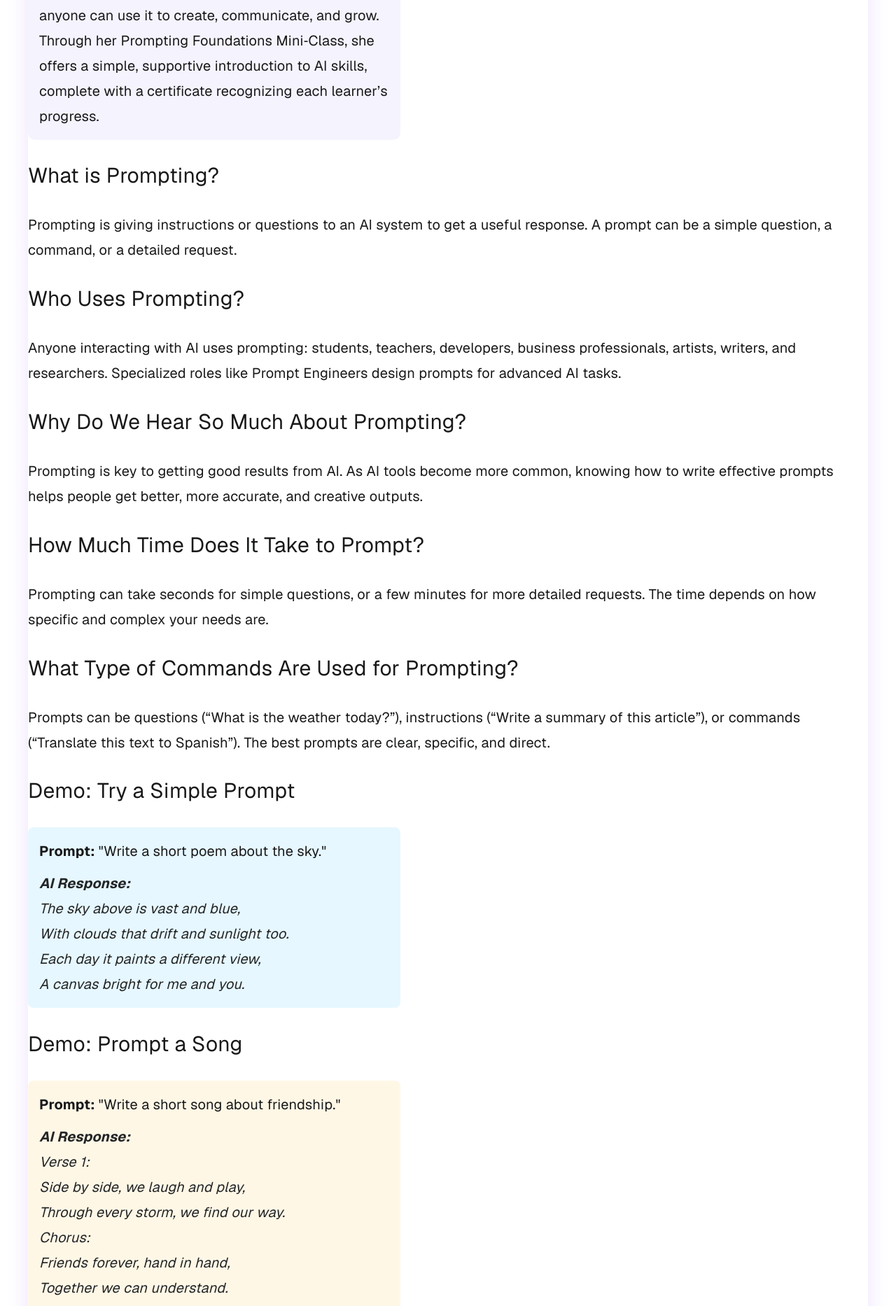
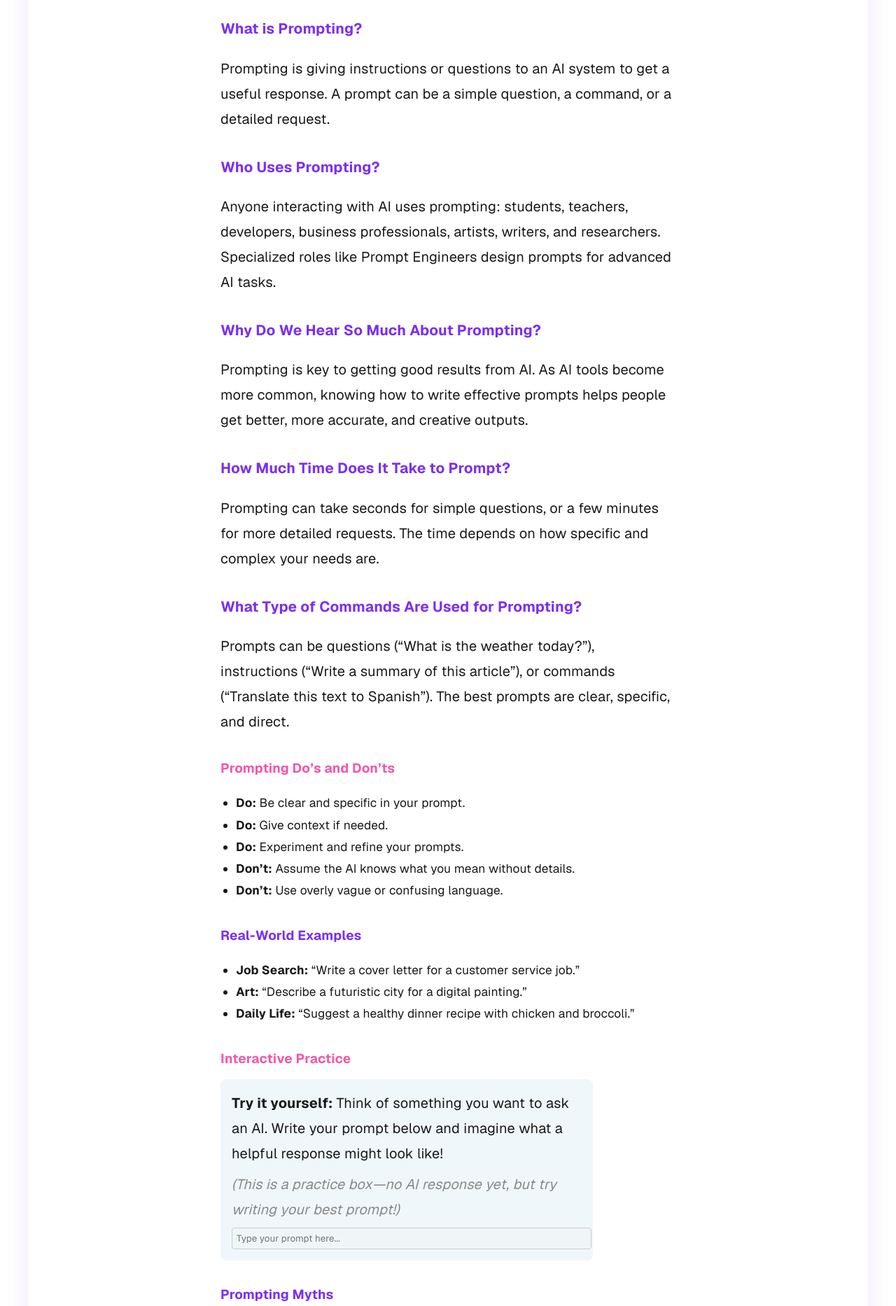
Before and after one commit to Shellzonit/auralis-sanctuary-, a Next.js app: page /training/prompting-class in a window 1280 px wide. Shown: the part 914-2780 px from the top of the page at 70% size. Built offline with nearby package versions, Linux system fonts and the light colour scheme.

Commit message:
Professionalize formatting of PromptingClassPage for clarity and visual appeal

```diff
--- a/app/training/prompting-class/page.tsx
+++ b/app/training/prompting-class/page.tsx
@@ -1,29 +1,109 @@
-
-"use client";
-import React from "react";
-
       export default function PromptingClassPage() {
         return (
-    <div>
-      <h1>Week 1: Lesson 1 - Introduction to Prompting</h1>
-      <p><strong>Written by shellzonit</strong></p>
-      <div style={{ background: '#f5f3fd', borderRadius: 10, padding: '1rem', marginBottom: 16, maxWidth: 500 }}>
-        <strong>About the Writer:</strong> Shellzonit is an AI‑driven creator, educator, and founder of AIWilding. She has produced over 30 original songs using AI prompting techniques and pioneered a new musical genre through her creative practice. Her work blends intuition, clarity, and experimentation, showing how prompting can unlock real‑world creativity and innovation.<br /><br />
+          <div style={{ maxWidth: 650, margin: '0 auto', padding: '2rem 1rem' }}>
+            <h1 style={{ fontSize: '2.1rem', color: '#7b2ff2', fontWeight: 800, marginBottom: 10 }}>Week 1: Lesson 1 – Introduction to Prompting</h1>
+            <p style={{ fontSize: '1.15rem', color: '#232526', marginBottom: 12 }}>In the world of AI creation, <strong>prompting</strong> is going to be the cornerstone of connecting the dots, so to say.</p>
+            <div style={{ background: '#f5f3fd', borderRadius: 10, padding: '1.2rem 1.5rem', marginBottom: 24, borderLeft: '5px solid #7b2ff2', fontSize: '1.08rem', color: '#232526' }}>
+              <div style={{ fontWeight: 700, color: '#7b2ff2', marginBottom: 6 }}>About the Writer</div>
+              Shellzonit is an AI‑driven creator, educator, and founder of AIWilding. She has produced over 30 original songs using AI prompting techniques and pioneered a new musical genre through her creative practice. Her work blends intuition, clarity, and experimentation, showing how prompting can unlock real‑world creativity and innovation.<br /><br />
               As a self‑taught AI practitioner, Shellzonit has used prompting to build full creative projects, design workflows, and develop a repeatable system that helps beginners understand AI without fear or confusion. She teaches prompting from lived experience — not theory — making her guidance accessible, practical, and empowering for learners at any level.<br /><br />
               Her mission is to help people understand what prompting is, where it fits in modern work, and how anyone can use it to create, communicate, and grow. Through her Prompting Foundations Mini‑Class, she offers a simple, supportive introduction to AI skills, complete with a certificate recognizing each learner’s progress.
             </div>
-      <h2>What is Prompting?</h2>
+
+            <section style={{ marginBottom: 32 }}>
+              <h2 style={{ color: '#7b2ff2', fontSize: '1.3rem', fontWeight: 700, marginBottom: 8 }}>What is Prompting?</h2>
               <p>Prompting is giving instructions or questions to an AI system to get a useful response. A prompt can be a simple question, a command, or a detailed request.</p>
-      <h2>Who Uses Prompting?</h2>
+            </section>
+            <section style={{ marginBottom: 32 }}>
+              <h2 style={{ color: '#7b2ff2', fontSize: '1.3rem', fontWeight: 700, marginBottom: 8 }}>Who Uses Prompting?</h2>
               <p>Anyone interacting with AI uses prompting: students, teachers, developers, business professionals, artists, writers, and researchers. Specialized roles like Prompt Engineers design prompts for advanced AI tasks.</p>
-      <h2>Why Do We Hear So Much About Prompting?</h2>
+            </section>
+            <section style={{ marginBottom: 32 }}>
+              <h2 style={{ color: '#7b2ff2', fontSize: '1.3rem', fontWeight: 700, marginBottom: 8 }}>Why Do We Hear So Much About Prompting?</h2>
               <p>Prompting is key to getting good results from AI. As AI tools become more common, knowing how to write effective prompts helps people get better, more accurate, and creative outputs.</p>
-      <h2>How Much Time Does It Take to Prompt?</h2>
+            </section>
+            <section style={{ marginBottom: 32 }}>
+              <h2 style={{ color: '#7b2ff2', fontSize: '1.3rem', fontWeight: 700, marginBottom: 8 }}>How Much Time Does It Take to Prompt?</h2>
               <p>Prompting can take seconds for simple questions, or a few minutes for more detailed requests. The time depends on how specific and complex your needs are.</p>
-      <h2>What Type of Commands Are Used for Prompting?</h2>
+            </section>
+            <section style={{ marginBottom: 32 }}>
+              <h2 style={{ color: '#7b2ff2', fontSize: '1.3rem', fontWeight: 700, marginBottom: 8 }}>What Type of Commands Are Used for Prompting?</h2>
               <p>Prompts can be questions (“What is the weather today?”), instructions (“Write a summary of this article”), or commands (“Translate this text to Spanish”). The best prompts are clear, specific, and direct.</p>
+            </section>
 
-      <h2>Demo: Try a Simple Prompt</h2>
+            <section style={{ marginBottom: 32 }}>
+              <h2 style={{ color: '#f357a8', fontSize: '1.18rem', fontWeight: 700, marginBottom: 8 }}>Prompting Do’s and Don’ts</h2>
+              <ul style={{ paddingLeft: 22, fontSize: '1.08rem' }}>
+                <li><strong>Do:</strong> Be clear and specific in your prompt.</li>
+                <li><strong>Do:</strong> Give context if needed.</li>
+                <li><strong>Do:</strong> Experiment and refine your prompts.</li>
+                <li><strong>Don’t:</strong> Assume the AI knows what you mean without details.</li>
+                <li><strong>Don’t:</strong> Use overly vague or confusing language.</li>
+              </ul>
+            </section>
+
+            <section style={{ marginBottom: 32 }}>
+              <h2 style={{ color: '#7b2ff2', fontSize: '1.18rem', fontWeight: 700, marginBottom: 8 }}>Real-World Examples</h2>
+              <ul style={{ paddingLeft: 22, fontSize: '1.08rem' }}>
+                <li><strong>Job Search:</strong> “Write a cover letter for a customer service job.”</li>
+                <li><strong>Art:</strong> “Describe a futuristic city for a digital painting.”</li>
+                <li><strong>Daily Life:</strong> “Suggest a healthy dinner recipe with chicken and broccoli.”</li>
+              </ul>
+            </section>
+
+            <section style={{ marginBottom: 32 }}>
+              <h2 style={{ color: '#f357a8', fontSize: '1.18rem', fontWeight: 700, marginBottom: 8 }}>Interactive Practice</h2>
+              <div style={{ background: '#f0f7fa', borderRadius: 8, padding: '1rem', marginTop: 12, maxWidth: 500 }}>
+                <strong>Try it yourself:</strong> Think of something you want to ask an AI. Write your prompt below and imagine what a helpful response might look like!
+                <div style={{ marginTop: 8, fontStyle: 'italic', color: '#888' }}>
+                  (This is a practice box—no AI response yet, but try writing your best prompt!)
+                </div>
+                <input type="text" placeholder="Type your prompt here..." style={{ width: '100%', marginTop: 8, padding: 6, borderRadius: 4, border: '1px solid #ccc' }} disabled />
+              </div>
+            </section>
+
+            <section style={{ marginBottom: 32 }}>
+              <h2 style={{ color: '#7b2ff2', fontSize: '1.18rem', fontWeight: 700, marginBottom: 8 }}>Prompting Myths</h2>
+              <ul style={{ paddingLeft: 22, fontSize: '1.08rem' }}>
+                <li><strong>Myth:</strong> “You have to be a coder to prompt.” <br /><strong>Fact:</strong> Anyone can learn prompting—no coding required!</li>
+                <li><strong>Myth:</strong> “AI always understands what I mean.” <br /><strong>Fact:</strong> Clear, detailed prompts get better results.</li>
+              </ul>
+            </section>
+
+            <section style={{ marginBottom: 32 }}>
+              <h2 style={{ color: '#f357a8', fontSize: '1.18rem', fontWeight: 700, marginBottom: 8 }}>Mini Quiz</h2>
+              <div style={{ background: '#fffbe6', borderRadius: 8, padding: '1rem', marginTop: 12, maxWidth: 500 }}>
+                <strong>Quiz:</strong> What makes a good prompt?
+                <ul style={{ marginTop: 8 }}>
+                  <li>A. It’s clear and specific</li>
+                  <li>B. It’s as short as possible</li>
+                  <li>C. It uses lots of technical jargon</li>
+                </ul>
+                <div style={{ marginTop: 8, color: '#7b2ff2', fontWeight: 500 }}>
+                  <em>Answer: A. Clear and specific prompts work best!</em>
+                </div>
+              </div>
+            </section>
+
+            <section style={{ marginBottom: 32 }}>
+              <h2 style={{ color: '#7b2ff2', fontSize: '1.18rem', fontWeight: 700, marginBottom: 8 }}>Glossary</h2>
+              <ul style={{ paddingLeft: 22, fontSize: '1.08rem' }}>
+                <li><strong>Prompt:</strong> The instruction or question you give to an AI.</li>
+                <li><strong>AI:</strong> Artificial Intelligence, a computer system that can perform tasks that usually require human intelligence.</li>
+                <li><strong>Response:</strong> The answer or output the AI gives you.</li>
+                <li><strong>Context:</strong> Extra information that helps the AI understand your prompt.</li>
+              </ul>
+            </section>
+
+            <section style={{ marginBottom: 32 }}>
+              <h2 style={{ color: '#f357a8', fontSize: '1.18rem', fontWeight: 700, marginBottom: 8 }}>Encouragement & Next Steps</h2>
+              <div style={{ background: '#f5f3fd', borderRadius: 8, padding: '1rem', marginTop: 12, maxWidth: 500 }}>
+                <strong>Keep going!</strong> The best way to learn prompting is to practice. Don’t worry about making mistakes—every prompt is a chance to learn. In Lesson 2, you’ll get to try more advanced prompts and see how small changes can make a big difference.
+              </div>
+            </section>
+
+            <section style={{ marginBottom: 32 }}>
+              <h2 style={{ color: '#7b2ff2', fontSize: '1.18rem', fontWeight: 700, marginBottom: 8 }}>Demo: Try a Simple Prompt</h2>
               <div style={{ background: '#e6f7ff', borderRadius: 8, padding: '1rem', marginTop: 16, maxWidth: 500 }}>
                 <strong>Prompt:</strong> "Write a short poem about the sky."
                 <div style={{ marginTop: 10, color: '#232526', fontStyle: 'italic' }}>
@@ -34,8 +114,9 @@ export default function PromptingClassPage() {
                   A canvas bright for me and you.
                 </div>
               </div>
-
-      <h2>Demo: Prompt a Song</h2>
+            </section>
+            <section style={{ marginBottom: 32 }}>
+              <h2 style={{ color: '#f357a8', fontSize: '1.18rem', fontWeight: 700, marginBottom: 8 }}>Demo: Prompt a Song</h2>
               <div style={{ background: '#fff7e6', borderRadius: 8, padding: '1rem', marginTop: 16, maxWidth: 500 }}>
                 <strong>Prompt:</strong> "Write a short song about friendship."
                 <div style={{ marginTop: 10, color: '#232526', fontStyle: 'italic' }}>
@@ -51,6 +132,22 @@ export default function PromptingClassPage() {
                   Friendship's magic never ends.<br />
                 </div>
               </div>
+            </section>
+            <section style={{ marginBottom: 32 }}>
+              <h2 style={{ color: '#7b2ff2', fontSize: '1.18rem', fontWeight: 700, marginBottom: 8 }}>Demo: Prompt a Picture</h2>
+              <div style={{ background: '#e6ffe6', borderRadius: 8, padding: '1rem', marginTop: 16, maxWidth: 500 }}>
+                <strong>Prompt:</strong> "Create a picture of a cat sitting on a windowsill with sunlight streaming in."
+                <div style={{ marginTop: 10, color: '#232526', fontStyle: 'italic' }}>
+                  <strong>AI Response (description):</strong> <br />
+                  A fluffy orange cat sits peacefully on a white windowsill. Warm sunlight pours through the window, casting soft shadows and illuminating the cat's fur. Outside, you can see green trees and a clear blue sky.
+                </div>
+              </div>
+            </section>
+            <section>
+              <p style={{ marginTop: 32, fontWeight: 500, color: '#7b2ff2' }}>
+                We'll go over how to create prompts for poems, songs, and pictures in more detail in Lesson Two, next week!
+              </p>
+            </section>
           </div>
         );
       }
```
Lines whose indentation alone changed are shown as unchanged.
